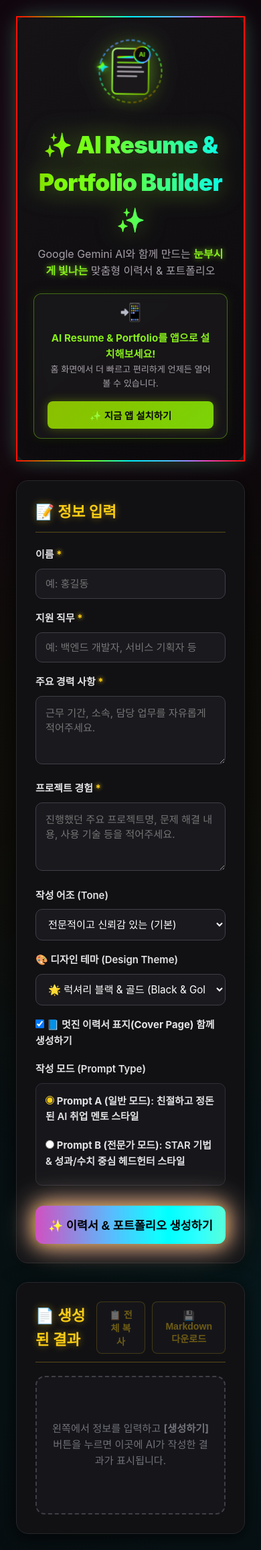
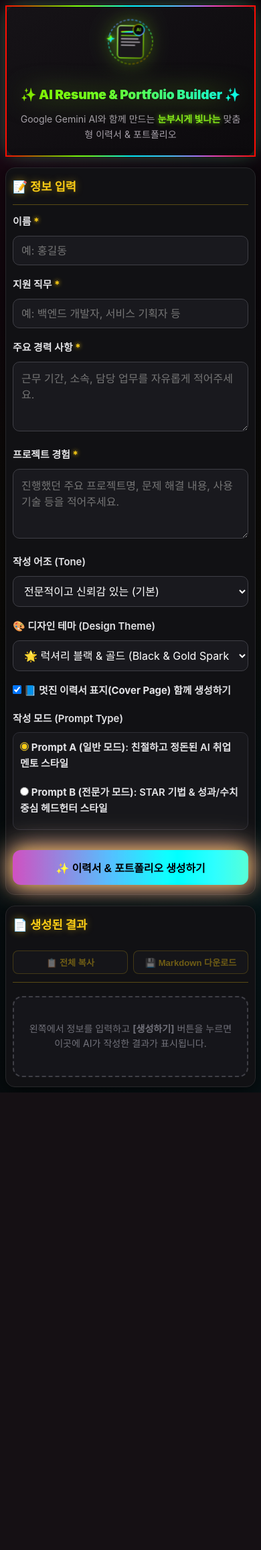
Before and after one commit to Kim-beomseo/resume-builder, a Flask app: page / in a window 390 px wide. Shown: the whole page at 67% size. After the commit the page ends 1631 px from the top, so only its background shows below. Run offline with Flask 3, Linux system fonts and the light colour scheme.

Commit message:
fix: remove PWA install banner, fix JSON parse error handling, add mobile responsive CSS

```diff
--- a/static/css/style.css
+++ b/static/css/style.css
@@ -535,91 +535,170 @@ textarea {
 }
 
 /* =========================================================
-   PWA 설치 배너 스타일
+   모바일 반응형 CSS (Mobile Responsive)
 ========================================================= */
-.pwa-banner {
-    display: flex;
-    align-items: center;
-    justify-content: space-between;
-    gap: 16px;
-    margin-top: 20px;
-    padding: 14px 20px;
-    background: rgba(24, 24, 27, 0.85);
-    border: 1px solid rgba(250, 204, 21, 0.4);
-    border-radius: 12px;
-    box-shadow: 0 4px 20px rgba(0, 0, 0, 0.5), 0 0 15px rgba(250, 204, 21, 0.15);
-    backdrop-filter: blur(8px);
-    animation: fadeInDown 0.4s ease-out;
-}
+@media (max-width: 768px) {
+    body {
+        padding: 12px;
+        font-size: 14px;
+    }
 
-@keyframes fadeInDown {
-    from {
-        opacity: 0;
-        transform: translateY(-10px);
+    .container {
+        max-width: 100%;
     }
-    to {
-        opacity: 1;
-        transform: translateY(0);
+
+    /* 헤더 */
+    .header {
+        padding: 20px 16px;
+        margin-bottom: 16px;
+    }
+
+    .rainbow-text {
+        font-size: 1.45rem;
+        letter-spacing: -0.01em;
+    }
+
+    .header p {
+        font-size: 0.88rem;
+    }
+
+    .hero-svg {
+        width: 120px;
+        height: 78px;
+    }
+
+    /* 2열 → 1열 전환 */
+    .main-content {
+        grid-template-columns: 1fr;
+        gap: 16px;
+    }
+
+    /* 폼/결과 카드 */
+    .form-section,
+    .result-section {
+        padding: 18px 14px;
+        border-radius: 14px;
+    }
+
+    .form-section h2,
+    .result-section h2 {
+        font-size: 1.1rem;
+        margin-bottom: 14px;
+    }
+
+    /* 입력 필드 */
+    input[type="text"],
+    textarea,
+    select {
+        font-size: 16px; /* iOS 자동 줌 방지 */
+        padding: 11px 12px;
+    }
+
+    textarea {
+        rows: 3;
+    }
+
+    /* 버튼 */
+    .btn-primary {
+        font-size: 1rem;
+        padding: 14px;
+    }
+
+    .btn-secondary {
+        font-size: 0.82rem;
+        padding: 7px 12px;
+    }
+
+    /* 결과 헤더 & 버튼 그룹 */
+    .result-header {
+        flex-direction: column;
+        align-items: flex-start;
+        gap: 10px;
+    }
+
+    .action-buttons {
+        width: 100%;
+        gap: 8px;
+    }
+
+    .action-buttons .btn-secondary {
+        flex: 1;
+        text-align: center;
+    }
+
+    /* 결과창 */
+    .result-box {
+        padding: 18px 14px;
+        font-size: 0.9rem;
+        line-height: 1.75;
+        max-height: 420px;
+    }
+
+    .result-box h1 {
+        font-size: 1.3rem;
+    }
+
+    .result-box h2 {
+        font-size: 1.1rem;
+    }
+
+    .result-box h3 {
+        font-size: 1rem;
+    }
+
+    .result-box th,
+    .result-box td {
+        padding: 8px 10px;
+        font-size: 0.85rem;
+    }
+
+    .result-box code {
+        font-size: 0.8rem;
+        padding: 3px 7px;
+    }
+
+    /* 라디오 그룹 */
+    .radio-group {
+        padding: 10px;
+    }
+
+    .radio-label {
+        font-size: 0.88rem;
+    }
+
+    /* 체크박스 라벨 */
+    .checkbox-label {
+        font-size: 0.88rem;
+    }
+
+    /* 플레이스홀더 박스 */
+    .placeholder-box {
+        padding: 36px 16px;
+        font-size: 0.88rem;
+    }
+
+    /* 로딩 박스 */
+    .loading-box {
+        padding: 36px 16px;
     }
 }
 
-.pwa-banner-content {
-    display: flex;
-    align-items: center;
-    gap: 14px;
-    text-align: left;
-}
+@media (max-width: 420px) {
+    body {
+        padding: 8px;
+    }
 
-.pwa-icon {
-    font-size: 26px;
-    line-height: 1;
-}
+    .rainbow-text {
+        font-size: 1.2rem;
+    }
 
-.pwa-text {
-    display: flex;
-    flex-direction: column;
-}
+    .form-section,
+    .result-section {
+        padding: 14px 10px;
+    }
 
-.pwa-text strong {
-    font-size: 0.95rem;
-    color: #facc15;
-}
-
-.pwa-text span {
-    font-size: 0.82rem;
-    color: #a1a1aa;
-}
-
-.btn-pwa {
-    background: linear-gradient(135deg, #f59e0b, #eab308);
-    color: #09090b;
-    font-weight: 700;
-    font-size: 0.9rem;
-    padding: 10px 18px;
-    border-radius: 8px;
-    border: none;
-    cursor: pointer;
-    white-space: nowrap;
-    box-shadow: 0 0 15px rgba(245, 158, 11, 0.4);
-    transition: all 0.2s ease;
-}
-
-.btn-pwa:hover {
-    transform: translateY(-2px);
-    box-shadow: 0 0 20px rgba(245, 158, 11, 0.7);
-    background: linear-gradient(135deg, #fbbf24, #f59e0b);
-}
-
-@media (max-width: 640px) {
-    .pwa-banner {
-        flex-direction: column;
-        text-align: center;
-    }
-    .pwa-banner-content {
-        flex-direction: column;
-        text-align: center;
-    }
-    .btn-pwa {
-        width: 100%;
+    .result-box {
+        padding: 14px 10px;
+        max-height: 350px;
     }
 }
--- a/static/js/app.js
+++ b/static/js/app.js
@@ -244,54 +244,4 @@ document.addEventListener('DOMContentLoaded', () => {
                 });
         });
     }
-
-    // 7. PWA 설치 배너 및 버튼 동작
-    let deferredPrompt = null;
-    const pwaBanner = document.getElementById('pwa-install-banner');
-    const pwaInstallBtn = document.getElementById('pwa-install-btn');
-
-    // 이미 Standalone 모드(앱으로 실행 중)인지 확인
-    const isStandalone = window.matchMedia('(display-mode: standalone)').matches || window.navigator.standalone;
-
-    if (!isStandalone && pwaBanner && pwaInstallBtn) {
-        // 브라우저의 기본 설치 유도 이벤트 감지
-        window.addEventListener('beforeinstallprompt', (e) => {
-            e.preventDefault();
-            deferredPrompt = e;
-            pwaBanner.classList.remove('hidden');
-        });
-
-        // 설치 버튼 클릭 이벤트
-        pwaInstallBtn.addEventListener('click', async () => {
-            if (deferredPrompt) {
-                deferredPrompt.prompt();
-                const { outcome } = await deferredPrompt.userChoice;
-                if (outcome === 'accepted') {
-                    pwaBanner.classList.add('hidden');
-                }
-                deferredPrompt = null;
-            } else {
-                // iOS Safari 또는 데스크톱 미지원 시 친절한 안내
-                const isIOS = /iPad|iPhone|iPod/.test(navigator.userAgent) && !window.MSStream;
-                if (isIOS) {
-                    alert('📱 아이폰/아이패드 설치 방법:\n브라우저 하단의 [공유] 버튼(⎋)을 누른 후 [홈 화면에 추가]를 선택해 주세요!');
-                } else {
-                    alert('💡 앱 설치 방법:\n브라우저 주소창 우측의 [앱 설치] 아이콘(컴퓨터 모양)을 클릭하시거나, 브라우저 메뉴(⋮)에서 [앱 설치]를 눌러주세요.');
-                }
-            }
-        });
-
-        // 설치 완료 시 배너 자동 숨김
-        window.addEventListener('appinstalled', () => {
-            pwaBanner.classList.add('hidden');
-            deferredPrompt = null;
-        });
-
-        // 사이트 방문 시 배너 즉시 노출
-        setTimeout(() => {
-            if (!isStandalone && pwaBanner.classList.contains('hidden')) {
-                pwaBanner.classList.remove('hidden');
-            }
-        }, 1000);
-    }
 });
--- a/templates/index.html
+++ b/templates/index.html
@@ -58,20 +58,6 @@
             </div>
             <h1 class="rainbow-text">✨ AI Resume & Portfolio Builder ✨</h1>
             <p>Google Gemini AI와 함께 만드는 <span class="highlight-rainbow">눈부시게 빛나는</span> 맞춤형 이력서 & 포트폴리오</p>
-
-            <!-- PWA 앱 설치 배너 -->
-            <div id="pwa-install-banner" class="pwa-banner hidden">
-                <div class="pwa-banner-content">
-                    <span class="pwa-icon">📲</span>
-                    <div class="pwa-text">
-                        <strong>AI Resume & Portfolio를 앱으로 설치해보세요!</strong>
-                        <span>홈 화면에서 더 빠르고 편리하게 언제든 열어볼 수 있습니다.</span>
-                    </div>
-                </div>
-                <button type="button" id="pwa-install-btn" class="btn btn-pwa">
-                    ✨ 지금 앱 설치하기
-                </button>
-            </div>
         </header>
 
         <!-- 메인 콘텐츠 영역 (입력 폼 & 결과 영역) -->
```
Also changed, not shown: public/static/css/style.css (+156 -77 lines), public/static/js/app.js (+0 -50 lines).
